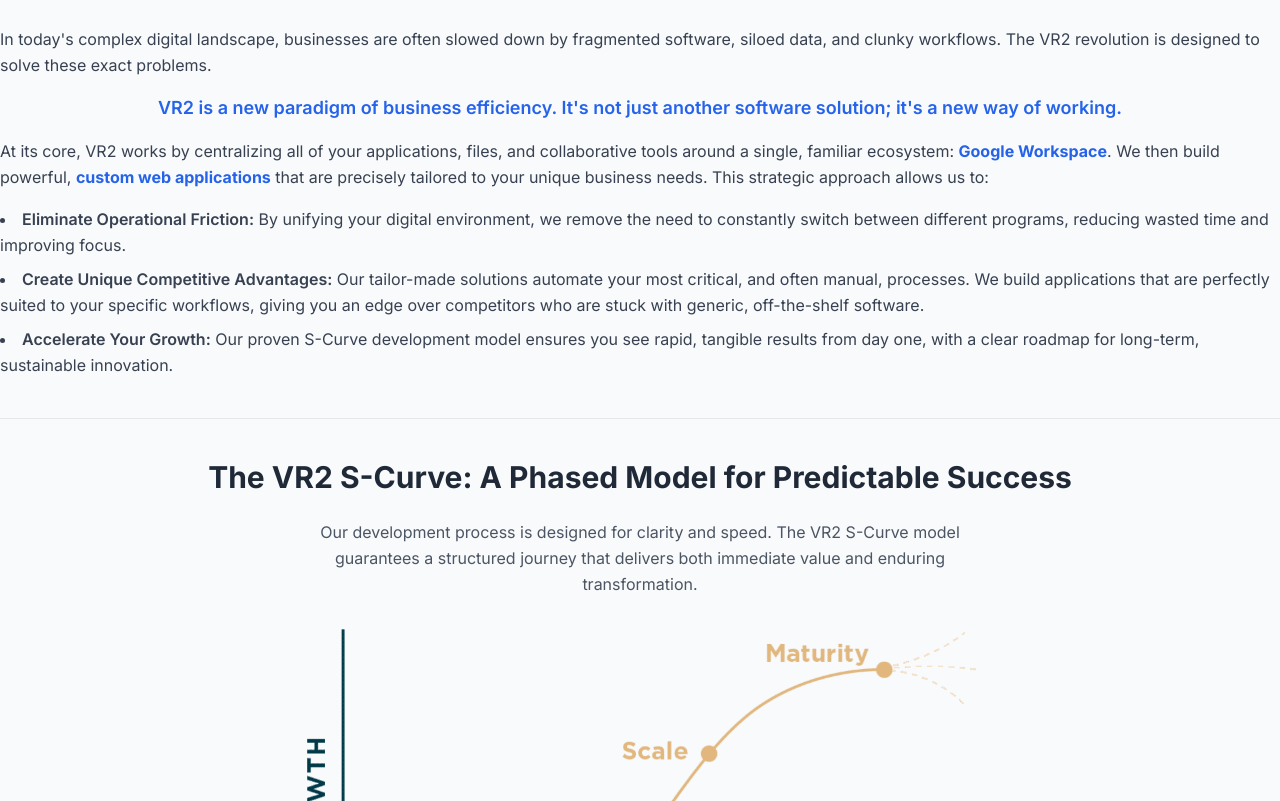
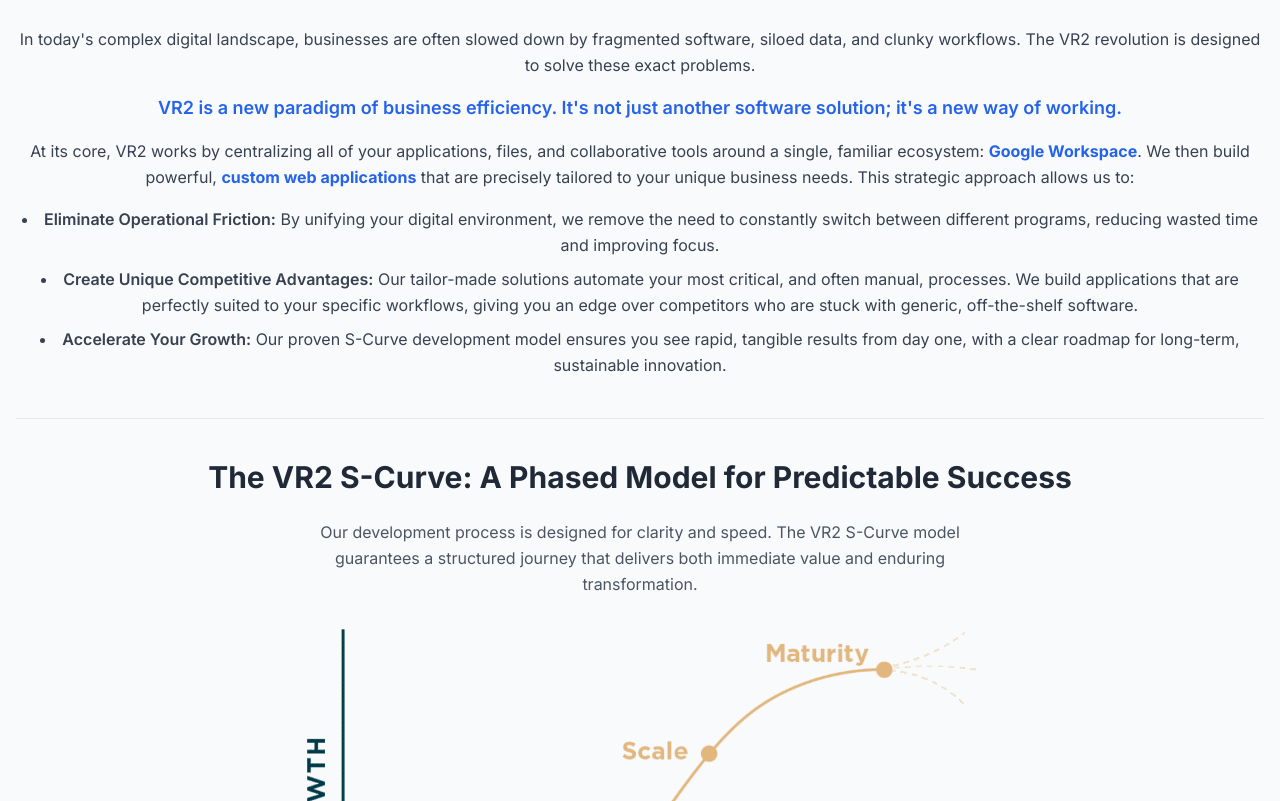
Before and after one commit to gps-vr2/vr2_website, a plain HTML site: page attachments/curb.html in a window 1280 px wide. Shown: the part 320-1121 px from the top of the page. Drawn offline with nearby package versions, Linux system fonts and the light colour scheme.

Commit message:
Update curb.html

```diff
--- a/attachments/curb.html
+++ b/attachments/curb.html
@@ -67,7 +67,7 @@
 
     </style>
 </head>
-<body class="antialiased p-0">
+<body class="antialiased p-0 text-center px-4">
 
     <header class="bg-white/80 backdrop-blur-lg sticky top-0 z-50 shadow-sm w-full">
   <nav class="px-4 py-3 flex justify-between items-center">
```
